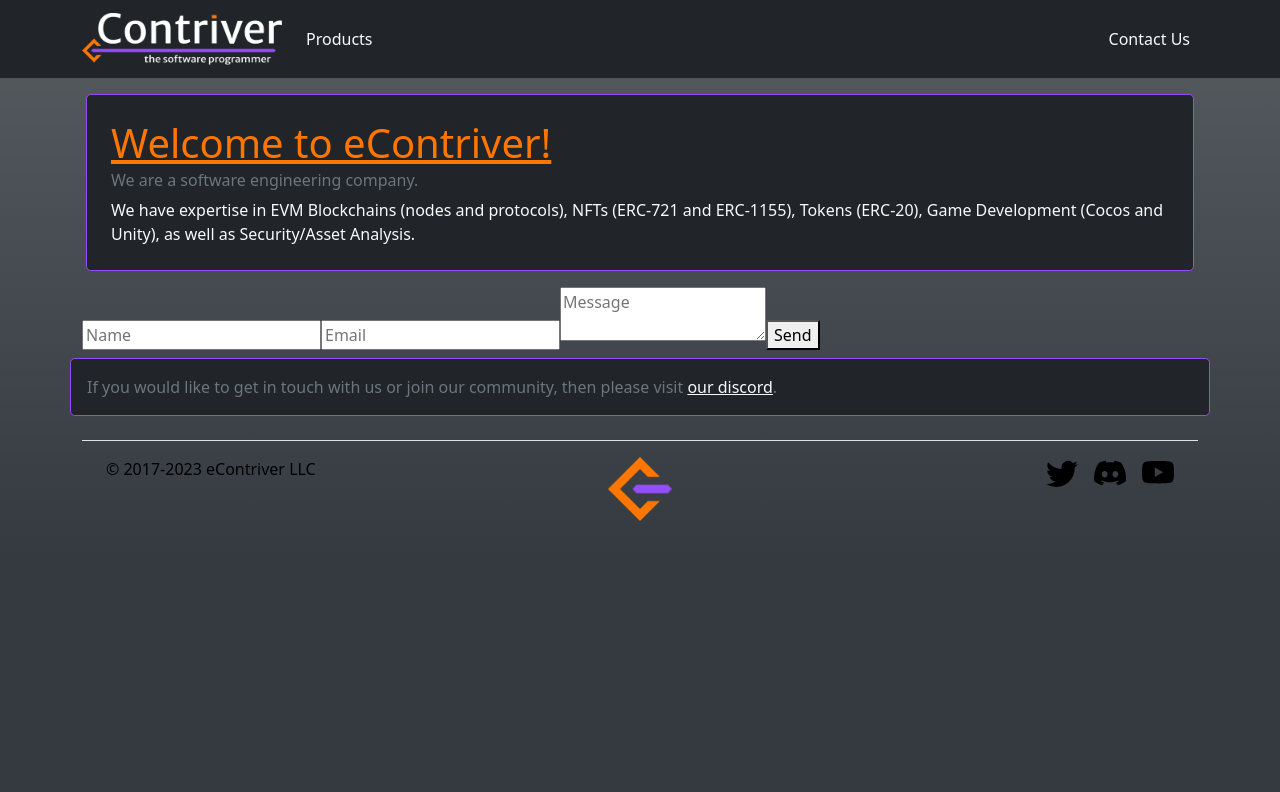
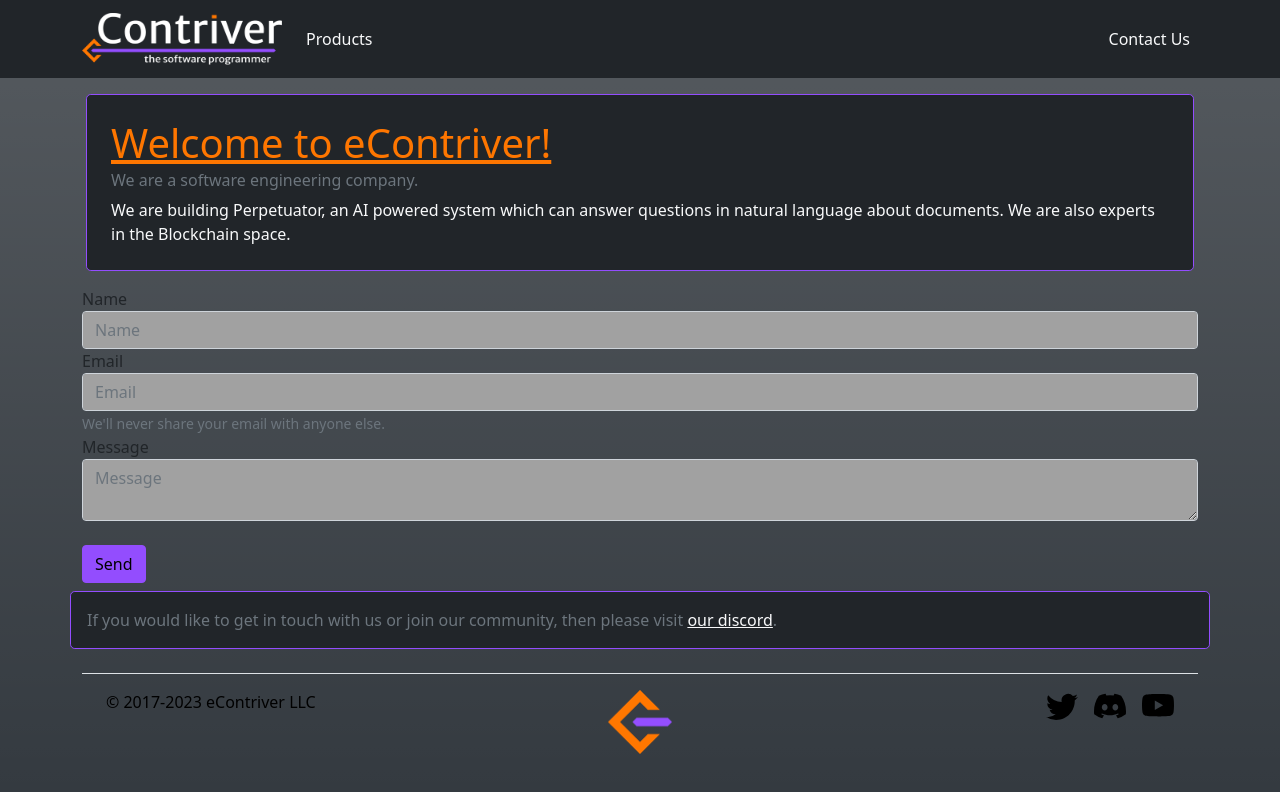
Before and after one commit to eContriver/econtriver-fe, a React (Create React App) app: page /contactus in a window 1280 px wide. Shown: the top 792 px of the page. Built offline with nearby package versions, Linux system fonts and the light colour scheme.

Commit message:
fix: fixes the format and the wording of the contact us page

```diff
--- a/src/App.css
+++ b/src/App.css
@@ -5,6 +5,10 @@
     background-repeat: no-repeat;
     width: 100%;
     height: 100%;
+}
+
+.form-control {
+    background-color: #a1a1a1;
 }
 
 
--- a/src/ContactUs.js
+++ b/src/ContactUs.js
@@ -42,23 +42,46 @@
 
   return (
     <form onSubmit={handleSubmit}>
+      <div className={`form-group`}>
+        <label htmlFor={"name"}>Name</label>
         <input
           value={formData.name}
+          className={`form-control`}
+          id={"name"}
           onChange={(e) => setFormData({ ...formData, name: e.target.value })}
           placeholder="Name"
         />
+      </div>
+      <div className={`form-group`}>
+        <label htmlFor={"email"}>Email</label>
         <input
+          id={"email"}
+          className={`form-control`}
           type="email"
           value={formData.email}
           onChange={(e) => setFormData({ ...formData, email: e.target.value })}
           placeholder="Email"
         />
+        <small className={`form-text text-muted`} id={"emailSmall"}>
+          We&apos;ll never share your email with anyone else.
+        </small>
+      </div>
+      <div className={`form-group`}>
+        <label htmlFor={"message"}>Message</label>
         <textarea
+          id={"message"}
+          className={`form-control`}
           value={formData.message}
-        onChange={(e) => setFormData({ ...formData, message: e.target.value })}
+          onChange={(e) =>
+            setFormData({ ...formData, message: e.target.value })
+          }
           placeholder="Message"
         ></textarea>
-      <button type="submit">Send</button>
+      </div>
+      <br />
+      <button type="submit" className={`btn btn-primary`}>
+        Send
+      </button>
     </form>
   );
 };
@@ -85,10 +108,9 @@
                     <h6 className="text-muted">
                       We are a software engineering company.
                     </h6>
-                    We have expertise in EVM Blockchains (nodes and protocols),
-                    NFTs (ERC-721 and ERC-1155), Tokens (ERC-20), Game
-                    Development (Cocos and Unity), as well as Security/Asset
-                    Analysis.
+                    We are building Perpetuator, an AI powered system which can
+                    answer questions in natural language about documents. We are
+                    also experts in the Blockchain space.
                   </div>
                 </div>
               </div>
```
Lines whose indentation alone changed are shown as unchanged.
